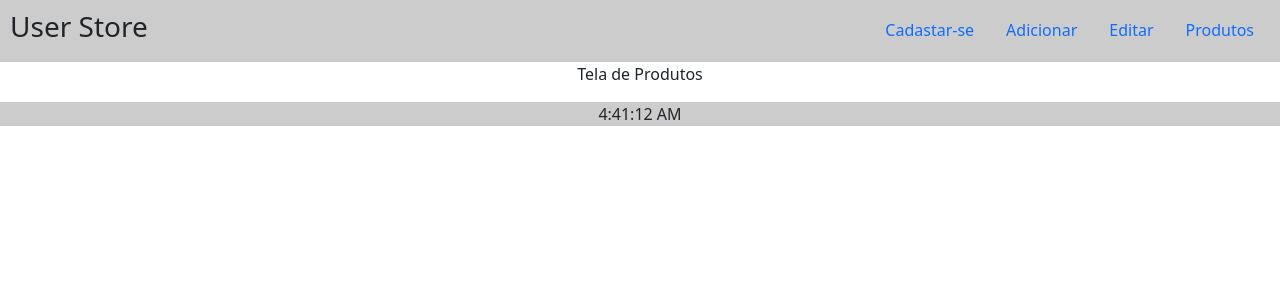
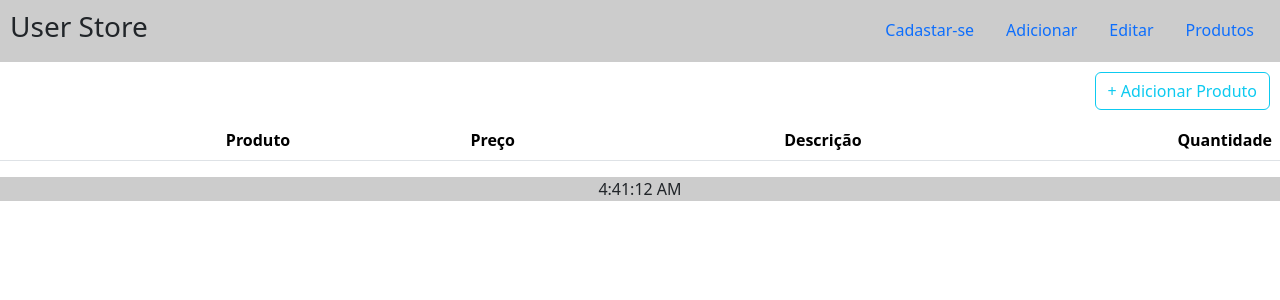
Before and after one commit to luxquinha/User_Store, a React (Create React App) app: page /produtos in a window 1280 px wide. Shown: the top 300 px of the page. Built offline with nearby package versions, Linux system fonts and the light colour scheme.

Commit message:
Adicionando tabela e botão na tela de produtos

```diff
--- a/src/componentes/RodaPe.jsx
+++ b/src/componentes/RodaPe.jsx
@@ -2,7 +2,7 @@
 function RodaPe(){
     let date = new Date()
     return(
-        <div style={{backgroundColor: '#CCC'}}>
+        <div style={{backgroundColor: '#CCC', textAlign: 'center'}}>
             <p>{date.toLocaleTimeString()}</p>
         </div>
     )
--- a/src/estilos/App.css
+++ b/src/estilos/App.css
@@ -1,38 +1,4 @@
 .App {
-  text-align: center;
+  width: 100vw;
+  text-align: end;
 }
-
-.App-logo {
-  height: 40vmin;
-  pointer-events: none;
-}
-
-@media (prefers-reduced-motion: no-preference) {
-  .App-logo {
-    animation: App-logo-spin infinite 20s linear;
-  }
-}
-
-.App-header {
-  background-color: #282c34;
-  min-height: 100vh;
-  display: flex;
-  flex-direction: column;
-  align-items: center;
-  justify-content: center;
-  font-size: calc(10px + 2vmin);
-  color: white;
-}
-
-.App-link {
-  color: #61dafb;
-}
-
-@keyframes App-logo-spin {
-  from {
-    transform: rotate(0deg);
-  }
-  to {
-    transform: rotate(360deg);
-  }
-}
--- a/src/paginas/Produtos.jsx
+++ b/src/paginas/Produtos.jsx
@@ -1,7 +1,23 @@
+import 'bootstrap/dist/css/bootstrap.min.css'
 
 function Produtos(){
     return(
-        <p>Tela de Produtos</p>
+        <div>
+            <button type="button" class="btn btn-outline-info" style={{margin: '10px 10px'}}>+ Adicionar Produto</button>
+            <table className="table table-striped">
+                <thead>
+                    <tr>
+                    <th scope="col">Produto</th>
+                    <th scope="col">Preço</th>
+                    <th scope="col">Descrição</th>
+                    <th scope="col">Quantidade</th>
+                    </tr>
+                </thead>
+                <tbody>
+
+                </tbody>
+            </table>
+        </div>
     )
 }
 
```
